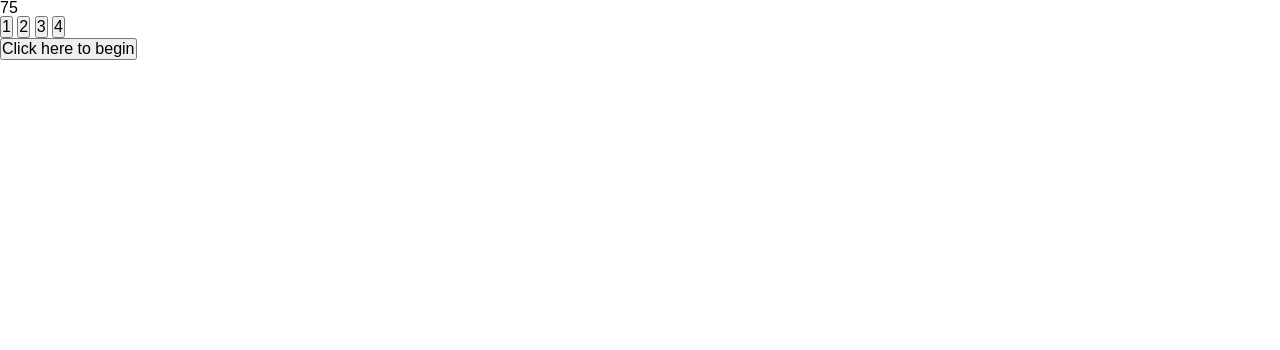
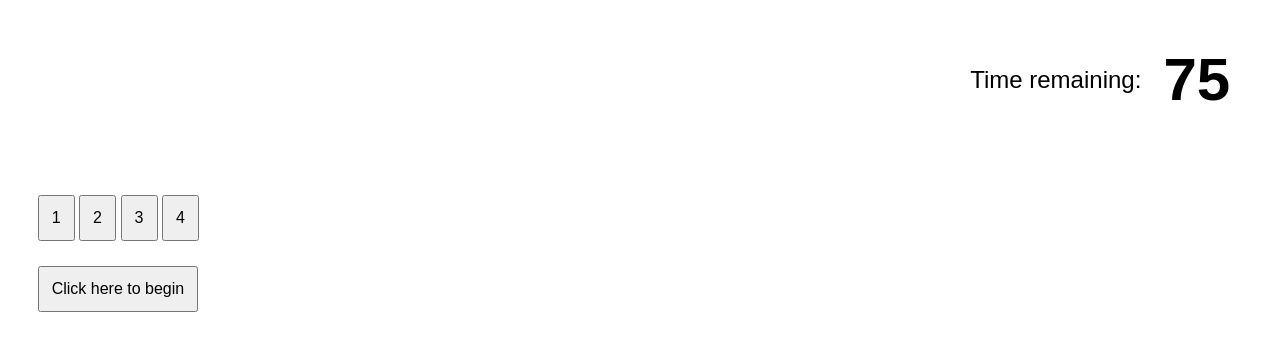
Before and after one commit to TimMcMullan/HW04_quiz, a plain HTML site: page index.html in a window 1280 px wide. Drawn offline with Linux system fonts and the light colour scheme.

Commit message:
CSS attributes for timer

```diff
--- a/assets/css/style.css
+++ b/assets/css/style.css
@@ -0,0 +1,30 @@
+* {
+    box-sizing: border-box; */
+    margin: 2%;
+    padding: 1%;
+  }
+
+body.div {
+    display: flex;
+    flex-wrap: wrap;
+    justify-content: flex-end;
+    margin: 0%;
+}
+
+.time {
+    display: flex;
+    justify-content: flex-end;
+    font-size: 60px;
+    font-weight: bold;
+    padding-left: 0;
+}
+
+#timeRemain {
+  display: flex;
+  justify-content: flex-end;
+  align-items: center;
+  padding: 0;
+  margin-right: 10px;
+  font-size: 24px;
+  font-weight:normal;
+}
--- a/index.html
+++ b/index.html
@@ -1,20 +1,24 @@
 <!DOCTYPE html>
 <html lang="en">
+
 <head>
     <meta charset-"UTF-8" />
     <meta http-equi-"X-UA-Compatible" content-"IE-edge" />
     <meta name="viewport" content="width=device-width, initial-scale=1.0" />
     <link rel="stylesheet" href="./assets/css/reset.css" />
-        <link rel="stylesheet" hreg="./assets/css/style.css" />
+    <link rel="stylesheet" href="./assets/css/style.css" />
     <title>HW04_quiz</title>
 </head>
 
 <body>
     <!-- main division contents -->
-        <div class="container">
+    <div class="time">
         <!-- set timer to 75 seconds -->
-            <span class="time">75</span>
         <!-- position timer in upper right -->
+        <p id="timeRemain">Time remaining: </p>
+        <span>75</span>
+    </div>
+
     <div id="question-container" class="hide">
         <!-- questions stored here -->
         <div id="question">
@@ -31,4 +35,5 @@
     </div>
     <script src="./assets/js/script.js"></script>
 </body>
+
 </html>
```
Lines whose indentation alone changed are shown as unchanged.
